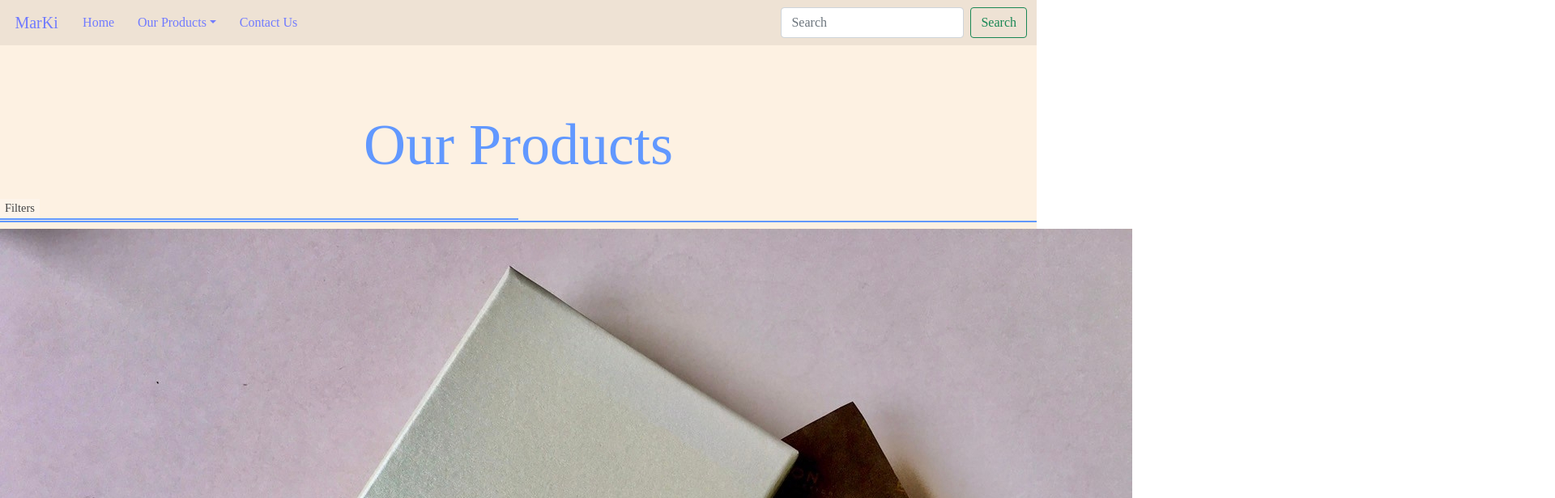
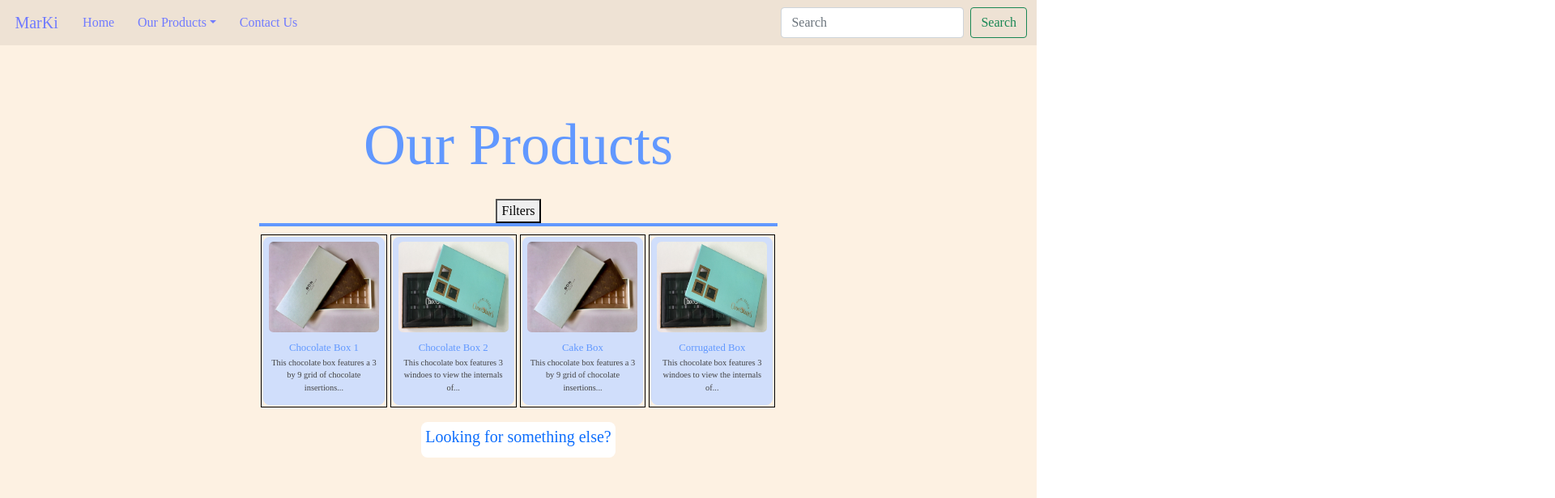
Before and after one commit to imjchiang/react-marki, a React (Create React App) app: page /displayproducts in a window 1280 px wide. Shown: the top 616 px of the page at 81% size, 1920 px wide, since content can reach past the window. Built offline with nearby package versions, Linux system fonts and the light colour scheme; a web font is replaced by a local one.

Commit message:
[display.css] implement better css and clean up

```diff
--- a/src/css/display.css
+++ b/src/css/display.css
@@ -1,36 +1,26 @@
-/* .dropdownbutt
-{
-    display: flex;
-    background-color: transparent;
-    z-index: 2;
-    justify-content: center;
-    align-items: center;
-}
-
-.dropdownimg
-{
-    position: relative;
-    z-index: 1;
-    height: 1vh;
-} */
-
-.sidebar-products-container
+.products-page-wrapper
 {
     display: inline-block;
 }
 
-/* .sidebar
+
+/* ----------------------------------------------------------------------------------- */
+/* ----------------------------------- FILTER CSS ------------------------------------ */
+/* ----------------------------------------------------------------------------------- */
+
+.filter-wrapper
 {
-    display: inline-flex;
-} */
+    width: 80vh;
+    color: rgb(68, 68, 68);
+    padding-bottom: 0.1vh;
+}
 
-.collapsing-button
+.filter-button
 {
     display: flex;
+    border: 0;
     font-size: 1.8vh;
     color: rgb(68, 68, 68);
-    /* border-radius: 0.5vh; */
-    border: 0;
     background-color: rgb(253, 244, 234);
     transition: color 0.7s linear, background-color 1s linear;
     -moz-transition: color 0.7s linear, background-color 1s linear;
@@ -38,7 +28,7 @@
     -ms-transition: color 0.7s linear, background-color 1s linear;
 }
 
-.collapsing-button:hover
+.filter-button:hover
 {
     background-color: rgb(157, 191, 255);
 }
@@ -51,33 +41,14 @@ hr.filter-top-line
     opacity: 1;
 }
 
-hr.filter-bot-line
-{
-    margin: 0;
-    padding: 0;
-    border: 0.1vh solid rgb(97, 152, 255);
-    opacity: 1;
-    margin-bottom: 1vh;
-}
-
-.all-deets
-{
-    width: 80vh;
-    color: rgb(68, 68, 68);
-    /* background-color: rgb(242, 247, 255); */
-    padding-bottom: 0.1vh;
-    /* border-radius: 1vh; */
-    /* border: 0.3vh solid rgb(97, 152, 255); */
-}
-
-.deets
+.detail-row
 {
     display: flex;
     align-items: center;
     padding: 0.6vh;
 }
 
-.deets-name
+.detail-category
 {
     margin: 0;
     padding: 0;
@@ -86,7 +57,7 @@ hr.filter-bot-line
     color: rgb(52, 123, 255);
 }
 
-.deet
+.specific-detail
 {
     display: flex;
     align-content: center;
@@ -96,29 +67,23 @@ hr.filter-bot-line
     --form-control-color: rgb(97, 152, 255);
 }
 
-.check-label
-{
-    margin-left: 0.25vh;
-}
-
 input[type="checkbox"]
 {
+    display: grid;
+    place-content: center;
+    margin: 0;
+    border: 0.3vh solid currentColor;
+    border-radius: 0.2vh;
+    width: 1.8vh;
+    height: 1.8vh;
+    transform: translateY(0.21vh);
     appearance: none;
     background-color: #fff;
-    margin: 0;
-    width: 1.8vh;
-    height: 1.8vh;
-    border: 0.3vh solid currentColor;
-    border-radius: 0.2vh;
-    transform: translateY(0.21vh);
-    display: grid;
-    place-content: center;
 }
 
 input[type="checkbox"]::before
 {
     place-content: center;
-    content: "";
     width: 0.8vh;
     height: 0.8vh;
     transform: scale(0);
@@ -127,6 +92,7 @@ input[type="checkbox"]::before
     -webkit-transition: 100ms transform ease-in-out;
     -ms-transition: 100ms transform ease-in-out;
     box-shadow: inset 1vh 1vh var(--form-control-color);
+    content: "";
 }
 
 input[type="checkbox"]:checked::before
@@ -134,24 +100,52 @@ input[type="checkbox"]:checked::before
     transform: scale(1);
 }
 
-/* .dropdownbutt
+.checkbox-label
 {
-    width: 15vw;
-} */
+    margin-left: 0.25vh;
+}
 
-.prod-cards
+hr.filter-bot-line
 {
+    margin: 0;
+    margin-bottom: 1vh;
+    padding: 0;
+    border: 0.1vh solid rgb(97, 152, 255);
+    opacity: 1;
+}
+
+
+/* ----------------------------------------------------------------------------------- */
+/* -------------------------------- PRODUCT CARDS CSS -------------------------------- */
+/* ----------------------------------------------------------------------------------- */
+
+.all-product-cards
+{
+    /* will need adaptive resizing for other devices */
     display: flex;
     width: 80vh;
     height: fit-content;
 }
 
-.pcard>button
+.product-wrapper
 {
+    margin: 0.25vh;
+    border: 0.2vh solid black;
+    padding: 0;
+}
+
+.product-link
+{
+    text-decoration: none;
+}
+
+.product-card
+{
+    margin: 0.25vh;
+    border: 0;
     border-radius: 1vh;
-    border: 0;
-    margin: 0.5vh;
-    width: 19vh;
+    padding: 0.7vh;
+    width: 18.725vh;
     height: 26vh;
     background-color: rgba(201, 220, 255, 0.87);
     transition: color 0.7s linear, background-color 1s linear;
@@ -160,43 +154,48 @@ input[type="checkbox"]:checked::before
     -ms-transition: color 0.7s linear, background-color 1s linear;
 }
 
-.pcard>button:hover
+.product-card:hover
 {
     background-color: rgba(174, 192, 223, 0.87);
-
 }
 
-.card-body
+.product-img
 {
-    padding-top: 0.5vh;
-}
-
-.card-title
-{
-    margin-bottom: 0.1vh;
-    color: rgb(97, 152, 255);
-    font-size: 1.6vh;
+    border-radius: 0.7vh;
+    width: 17vh;
+    height: 14vh;
 }
 
 .card-text
 {
-    color: rgb(68, 68, 68);
-    font-size: 1.3vh;
+    margin-top: 1.2vh;
 }
 
-.card-img-top
+.product-name
 {
-    height: 14vh;
-    width: 17vh;
-    border-radius: 0.7vh;
+    margin-bottom: 0.1vh;
+    font-size: 1.6vh;
+    color: rgb(97, 152, 255);
 }
 
-.contact-button-form
+.product-desc
 {
-    margin: 2vh;
+    margin: 0;
+    font-size: 1.3vh;
+    color: rgb(68, 68, 68);
+}
+
+
+/* ----------------------------------------------------------------------------------- */
+/* ------------------------------- CONTACT BUTTON CSS -------------------------------- */
+/* ----------------------------------------------------------------------------------- */
+
+.contact-button-wrapper
+{
     display: flex;
     flex-direction: column;
     align-items: center;
+    margin: 2vh;
 }
 
 .contact-button
```
